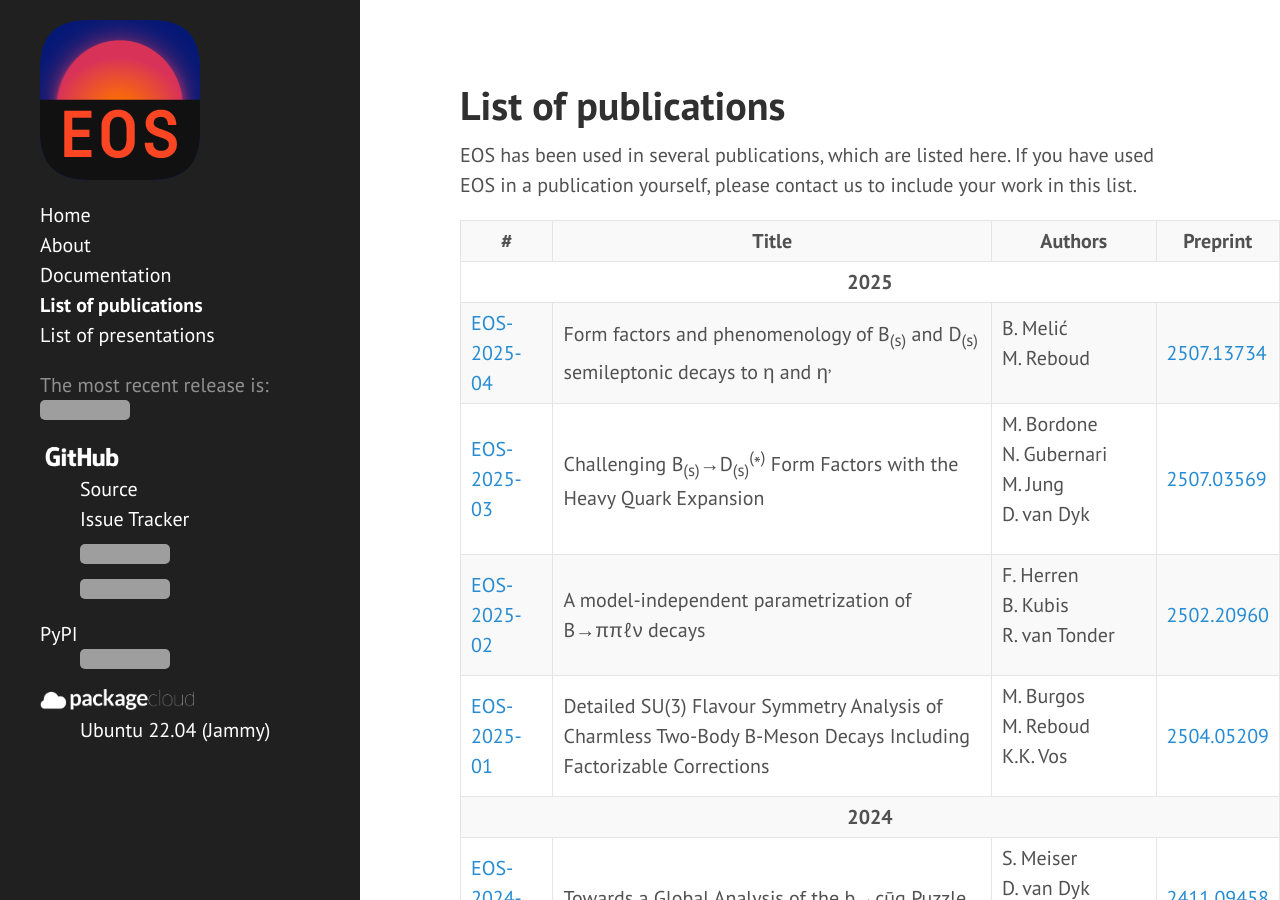
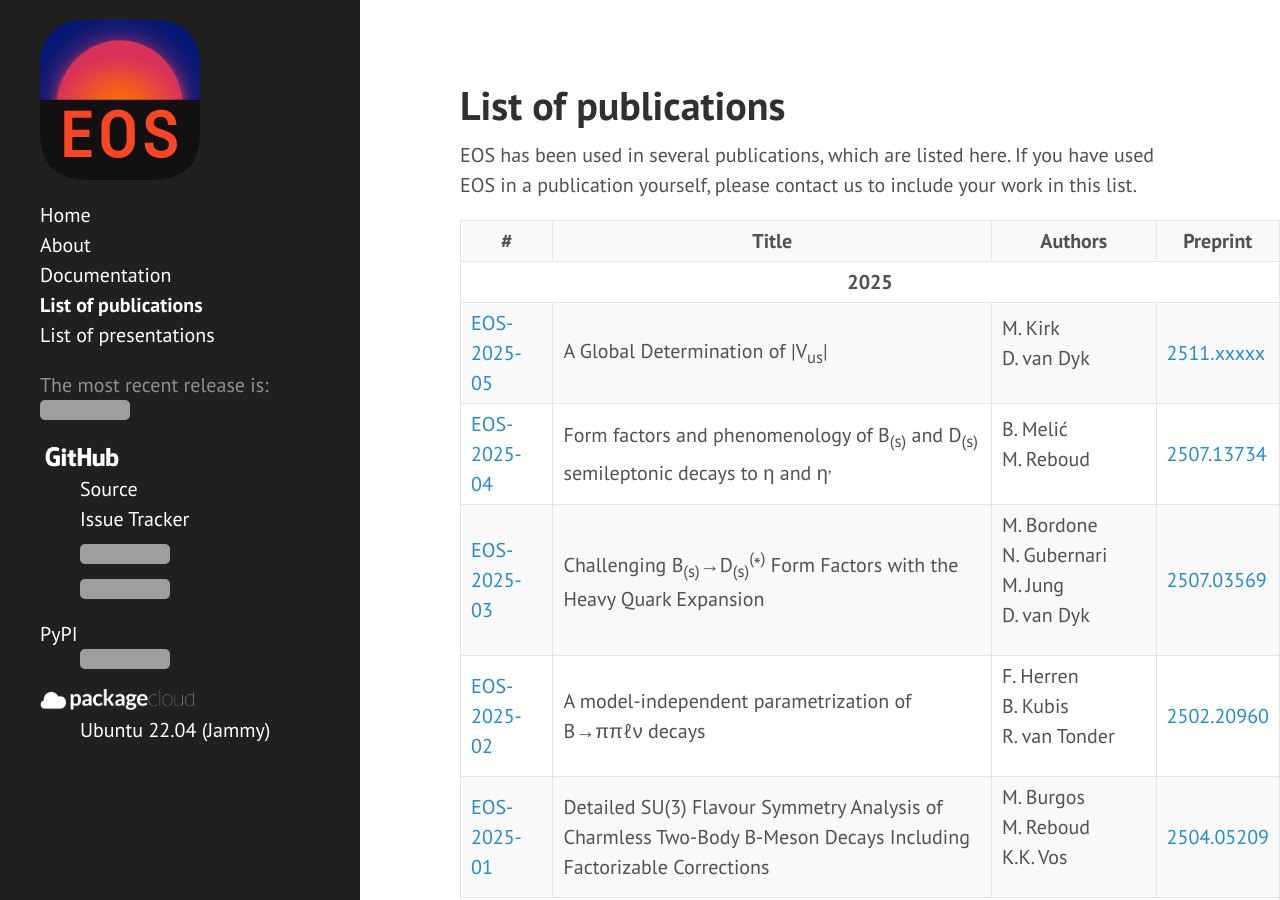
Before and after one commit to eos/eos.github.io, a Jekyll site: the page built from publications.html, in a window 1280 px wide and 900 px high. Built offline with Jekyll 4.4.1, drawn with Linux system fonts in a browser that asks for light colours; grey boxes are pictures that could not be loaded.

Commit message:
Add EOS-2025-04 to list of publications

```diff
--- a/_data/publications.yml
+++ b/_data/publications.yml
@@ -1,5 +1,9 @@
 - year: '2025'
   items:
+      - id:      '05'
+        title:   'A Global Determination of |V<sub>us</sub>|'
+        authors: [M.&nbsp;Kirk, D.&nbsp;van&nbsp;Dyk]
+        arxiv:   '2511.xxxxx'
       - id:      '04'
         title:   'Form factors and phenomenology of B<sub>(s)</sub> and D<sub>(s)</sub> semileptonic decays to &eta; and &eta;<sup>,</sup>'
         authors: [B.&nbsp;Meli&#263;, M.&nbsp;Reboud]
```
